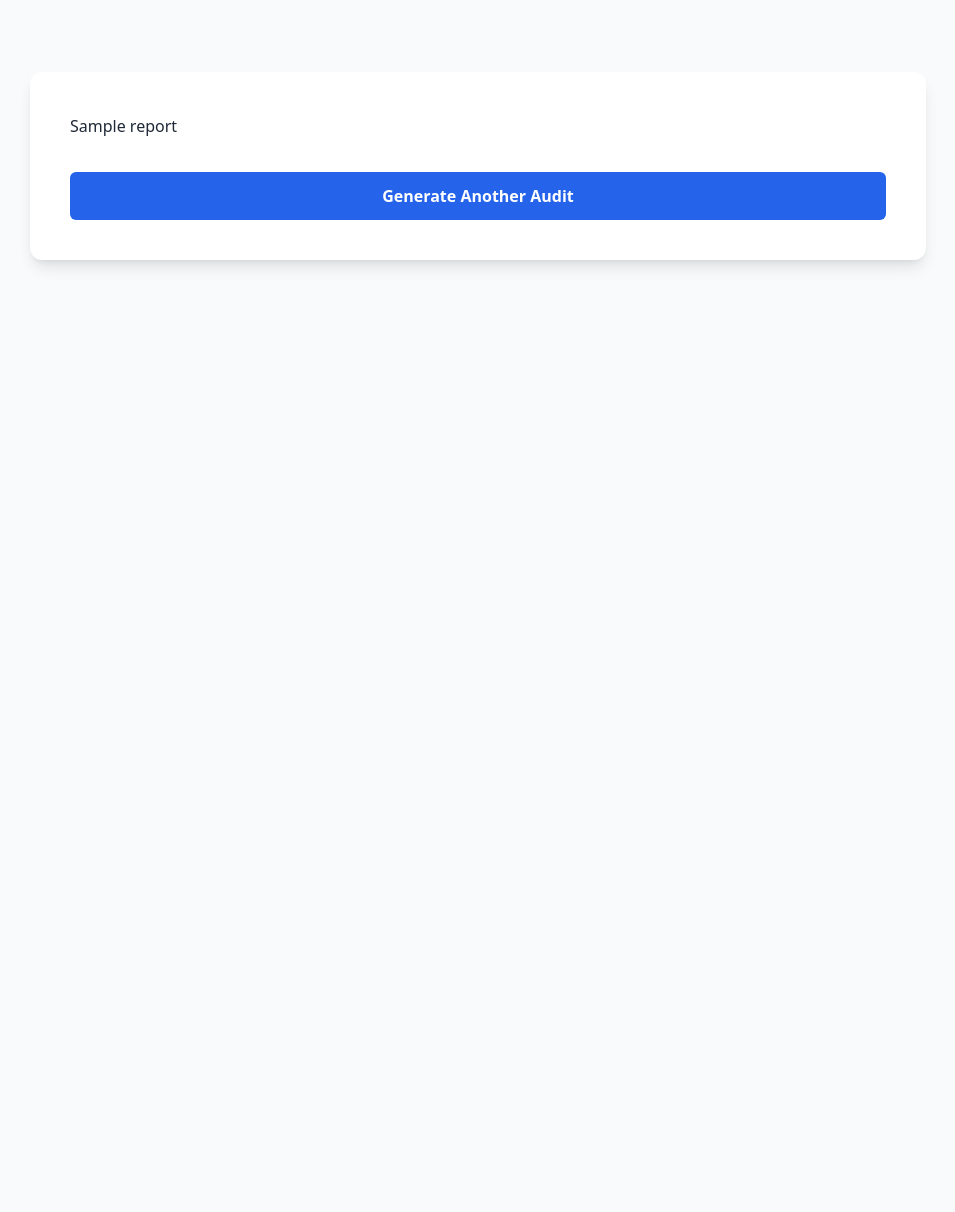
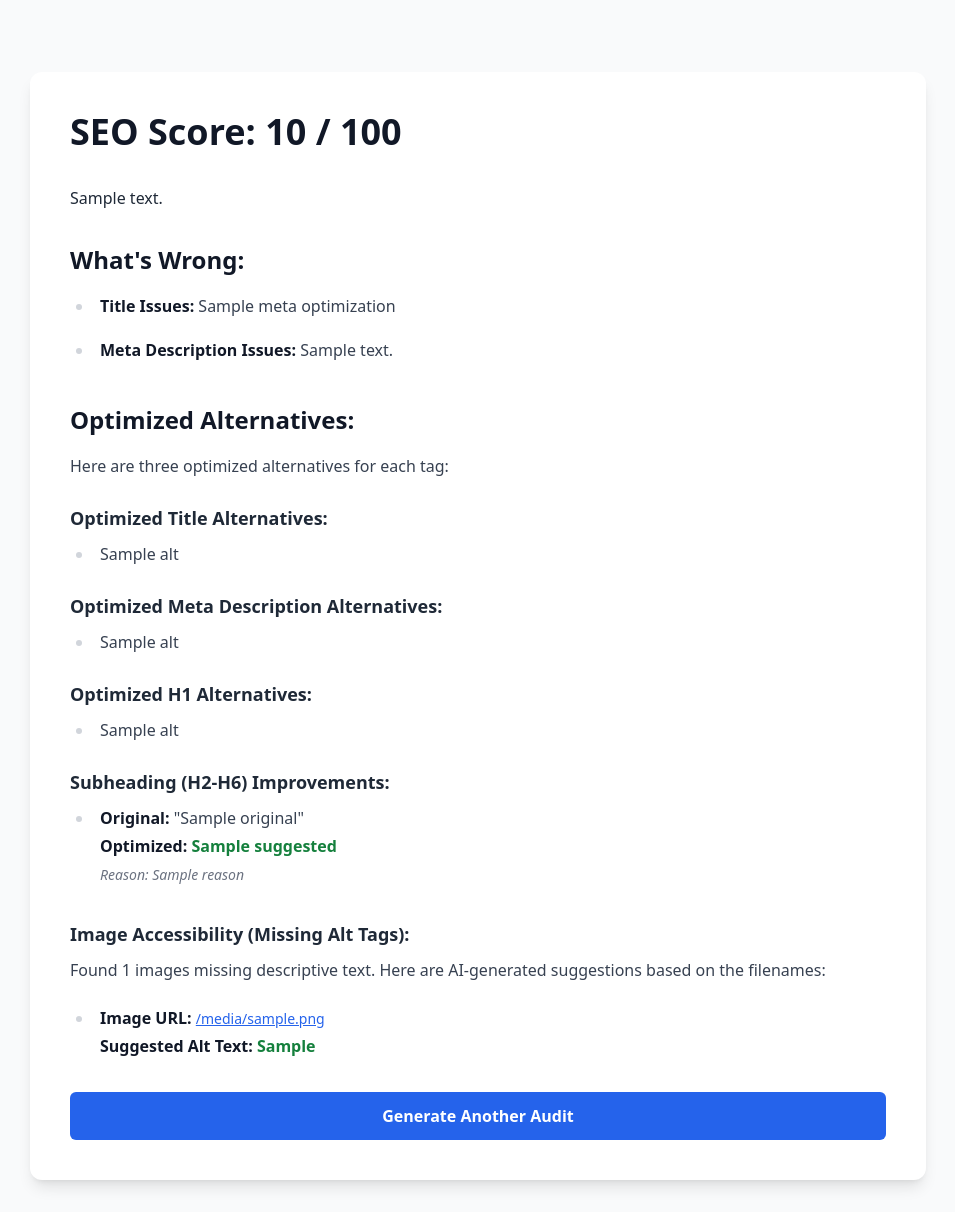
Before and after one commit to vivekro073/ai-seo-optimizer, a Flask app: template templates/report.html in a window 1280 px wide. Shown: the whole page, without its empty margins (162-1117 px from the left). Before the commit the page ends 267 px from the top, so only its background shows below. Run offline with Flask 3, Linux system fonts and the light colour scheme; the template is opened without the code that fills it: most values are stand-ins (such as "Sample title", 1, 10 or a date in 2020); some libraries are stand-ins or nearby versions.

Commit message:
Added feature to check headings & images, API retry logic and error handling.

```diff
--- a/app.py
+++ b/app.py
@@ -1,7 +1,6 @@
 from flask import Flask, render_template, request
 from scraper import scrape_seo_data
 from ai_engine import generate_seo_report
-import markdown
 import os
 
 
@@ -13,16 +12,31 @@ def home():
     return render_template("index.html")
 
 
-
 @app.route('/analyze', methods=["POST"])
 def analyze():
     website = request.form.get("website")
-    seo_data = scrape_seo_data(website)
-    ai_response = generate_seo_report(seo_data)
-    html_report = markdown.markdown(ai_response)
-    print(website)
-    return render_template("report.html", report=html_report)
+
+    try:
+        ai_payload = scrape_seo_data(website)
+
+        ai_response = generate_seo_report(ai_payload)
+
+        return render_template("report.html", report=ai_response)
+
+    except Exception as e:
+        print(f"An error occurred: {e}")
+
+        fallback_report = {
+            "seo_score": 0,
+            "executive_summary": "The AI analysis server is currently overloaded. Please try running the audit again in a few minutes.",
+            "meta_optimizations": {},
+            "header_audit": {},
+            "image_audit": {}
+        }
+
+        return render_template("report.html", report=fallback_report, broken_links=[])
+
 
 if __name__ == "__main__":
-    port = int(os.environ.get("PORT", 5000))
+    port = int(os.environ.get("PORT", 5001))
     app.run(host="0.0.0.0", port=port, debug=False)
--- a/templates/report.html
+++ b/templates/report.html
@@ -9,7 +9,77 @@
 <body class="bg-gray-50 p-8">
     <div class="max-w-4xl mx-auto bg-white p-10 rounded-xl shadow-lg mt-10">
     <div class="prose prose-blue max-w-none text-gray-800">
-    {{ report | safe }}
+    <h1>SEO Score: {{ report.seo_score }} / 100</h1>
+        <p>{{ report.executive_summary }}</p>
+
+        <h2 class="text-2xl font-bold mt-8 mb-4 text-gray-900">What's Wrong:</h2>
+            <ul class="list-disc pl-6 space-y-4 text-gray-700">
+                <li>
+                    <strong>Title Issues:</strong> {{ report.meta_optimizations.title_issues }}
+                </li>
+                <li>
+                    <strong>Meta Description Issues:</strong> {{ report.meta_optimizations.description_issues }}
+                </li>
+                {% for error in report.header_audit.hierarchy_errors %}
+                <li>
+                    <strong>Header Consistency:</strong> {{ error }}
+                </li>
+                {% endfor %}
+            </ul>
+
+            <h2 class="text-2xl font-bold mt-10 mb-4 text-gray-900">Optimized Alternatives:</h2>
+            <p class="mb-4 text-gray-700">Here are three optimized alternatives for each tag:</p>
+
+            <h3 class="text-lg font-bold mt-6 mb-2 text-gray-800">Optimized Title Alternatives:</h3>
+            <ul class="list-disc pl-6 space-y-2 text-gray-700">
+                {% for alt in report.meta_optimizations.title_alternatives %}
+                    <li>{{ alt }}</li>
+                {% endfor %}
+            </ul>
+
+            <h3 class="text-lg font-bold mt-6 mb-2 text-gray-800">Optimized Meta Description Alternatives:</h3>
+            <ul class="list-disc pl-6 space-y-2 text-gray-700">
+                {% for alt in report.meta_optimizations.description_alternatives %}
+                    <li>{{ alt }}</li>
+                {% endfor %}
+            </ul>
+
+            <h3 class="text-lg font-bold mt-6 mb-2 text-gray-800">Optimized H1 Alternatives:</h3>
+            <ul class="list-disc pl-6 space-y-2 text-gray-700">
+                {% for alt in report.header_audit.h1_alternatives %}
+                    <li>{{ alt }}</li>
+                {% endfor %}
+            </ul>
+
+            <h3 class="text-lg font-bold mt-6 mb-2 text-gray-800">Subheading (H2-H6) Improvements:</h3>
+            {% if report.header_audit.subheading_improvements %}
+                <ul class="list-disc pl-6 space-y-3 text-gray-700">
+                    {% for sub in report.header_audit.subheading_improvements %}
+                        <li>
+                            <strong>Original:</strong> "{{ sub.original }}" <br>
+                            <strong>Optimized:</strong> <span class="text-green-700 font-semibold">{{ sub.suggested }}</span> <br>
+                            <span class="text-sm text-gray-500 italic">Reason: {{ sub.reason }}</span>
+                        </li>
+                    {% endfor %}
+                </ul>
+            {% else %}
+                <p class="text-gray-700 italic">Subheadings appear to be well-optimized.</p>
+            {% endif %}
+
+            <h3 class="text-lg font-bold mt-8 mb-2 text-gray-800">Image Accessibility (Missing Alt Tags):</h3>
+                {% if report.image_audit and report.image_audit.fix_recommendations %}
+                    <p class="mb-4 text-gray-700">Found {{ report.image_audit.missing_alt_count }} images missing descriptive text. Here are AI-generated suggestions based on the filenames:</p>
+                    <ul class="list-disc pl-6 space-y-3 text-gray-700">
+                        {% for image in report.image_audit.fix_recommendations %}
+                            <li>
+                                <strong>Image URL:</strong> <a href="{{ image.src }}" class="text-blue-600 underline text-sm break-all" target="_blank">{{ image.src }}</a><br>
+                                <strong>Suggested Alt Text:</strong> <span class="text-green-700 font-semibold">{{ image.suggested_alt }}</span>
+                            </li>
+                        {% endfor %}
+                    </ul>
+                {% else %}
+                    <p class="text-gray-700 italic">No image accessibility issues found. Great job!</p>
+                {% endif %}
             </div>
                 <a href="/"
                     class="block text-center w-full bg-blue-600 text-white font-bold py-3 px-4 mt-8 rounded-md hover:bg-blue-700 transition duration-300">
```
Also changed, not shown: ai_engine.py (+59 -6 lines), scraper.py (+28 -25 lines), templates/index.html (+12 -3 lines), README.md (added). Lines whose indentation alone changed are shown as unchanged.
